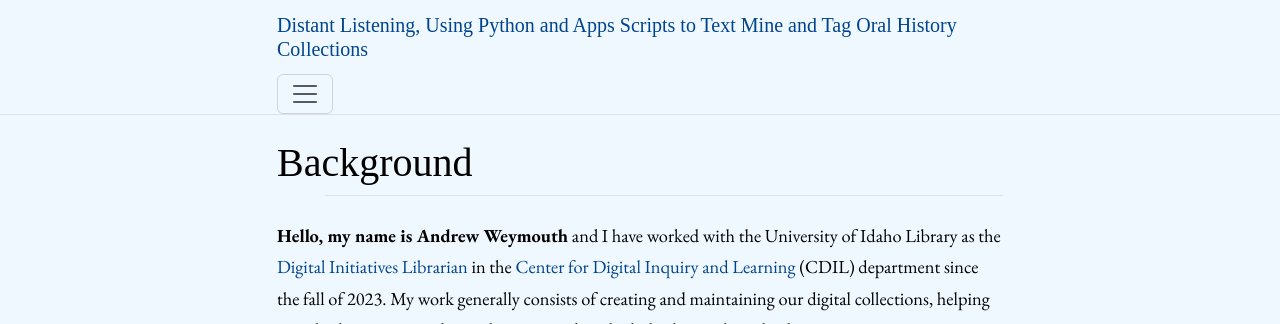
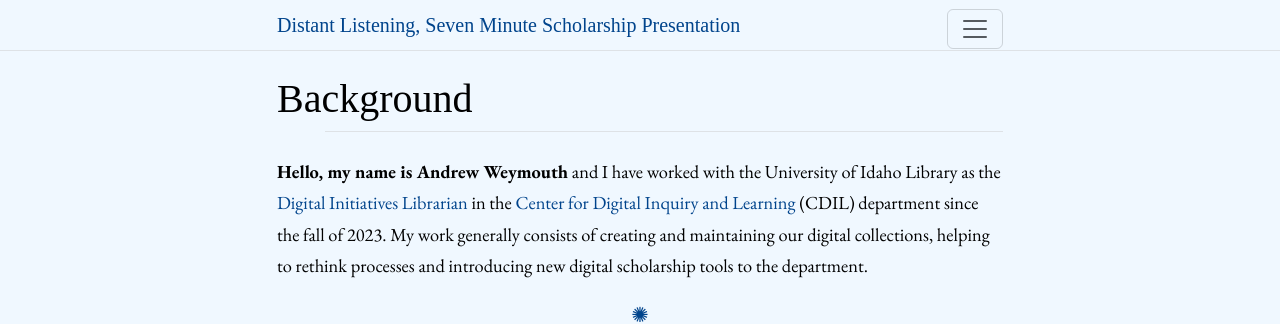
Before and after one commit to aweymo-ui/distant_seven, a Jekyll site: the page built from content/1_background.md, in a window 1280 px wide and 900 px high, cut to the strip 0-324 px from the top of the window. Built offline with Jekyll 4.4.1, drawn with Linux system fonts in a browser that asks for light colours; some web fonts are replaced; some of the changed text lies outside the part shown.

Commit message:
title mod

```diff
--- a/_config.yml
+++ b/_config.yml
@@ -10,7 +10,7 @@
 # SITE SETTINGS
 #
 # title appears in the header
-title: Distant Listening, Using Python and Apps Scripts to Text Mine and Tag Oral History Collections
+title: Distant Listening, Seven Minute Scholarship Presentation
 # title-icon appears in the header to give some pizazz (leave blank for none)
 # choose from Bootstrap Icons in _includes/bootstrap-icons
 # find names on https://icons.getbootstrap.com/
```
